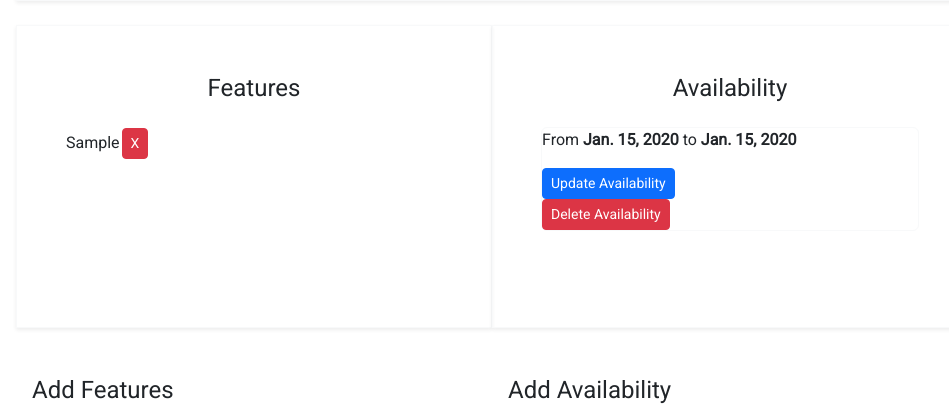
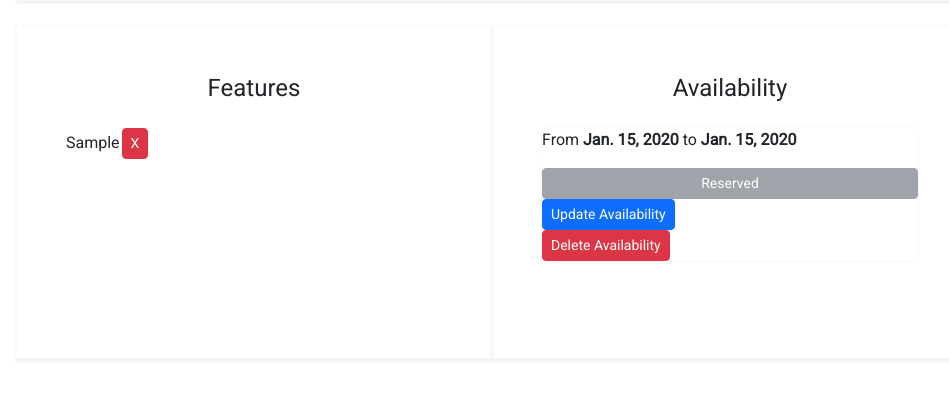
Before and after one commit to Tosin0814/Nomadic, a Django app: page /property/1/ in a window 1280 px wide. Shown: the part 1210-1618 px from the top of the page, without its empty margins (148-1097 px from the left). Run offline with Django 4.2, Linux system fonts and the light colour scheme; a user stored in the database is signed in; tables that the repository leaves empty hold one stand-in row (values such as "Sample post"); grey boxes marked "Sample" are stand-in pictures.

Commit message:
Show host if availability has been reserved

```diff
--- a/main_app/templates/property/detail.html
+++ b/main_app/templates/property/detail.html
@@ -114,8 +114,11 @@
                 <div class="card border-light">
                     <p>From <strong>{{availability.from_date}}</strong> to <strong>{{availability.till_date}}</strong></p>
                     {% if property.user == request.user %}
-                    <a href="{% url 'update_availability' property.id availability.id %}"><button class="btn btn-sm btn-primary">Update Availability</button></a>
-                    <a href="{% url 'delete_availability' property.id availability.id %}"><button class="btn btn-sm btn-danger">Delete Availability</button></a>
+                        {% if availability.id in not_available %}
+                        <button disabled class="btn btn-sm btn-secondary">Reserved</button>
+                        <a href="{% url 'update_availability' property.id availability.id %}"><button class="btn btn-sm btn-primary">Update Availability</button></a>
+                        <a href="{% url 'delete_availability' property.id availability.id %}"><button class="btn btn-sm btn-danger">Delete Availability</button></a>
+                        {% endif %}
                     {% endif %}
                     {% if property.user != request.user %}
                         {% if availability.id not in not_available %}
```
